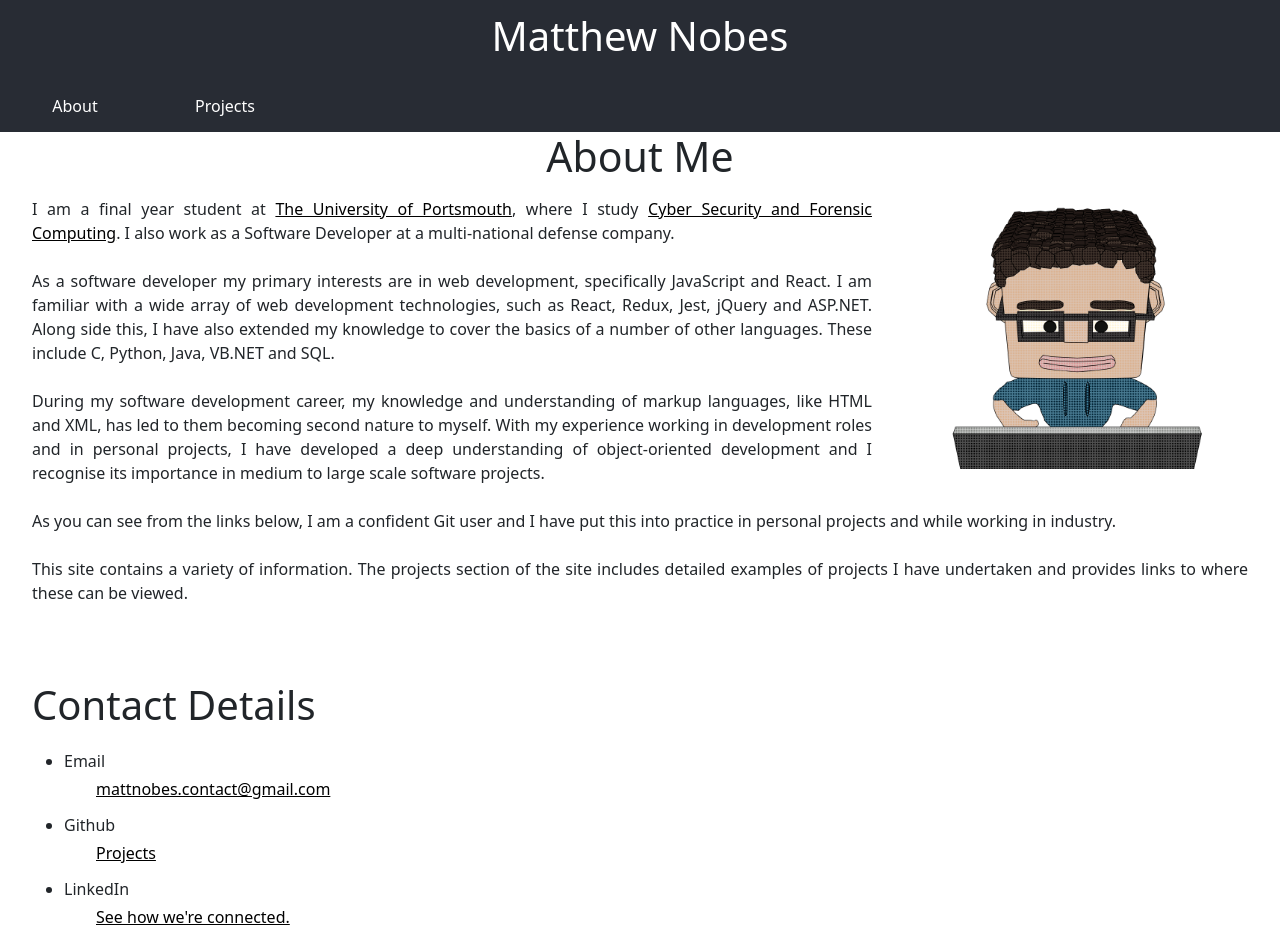
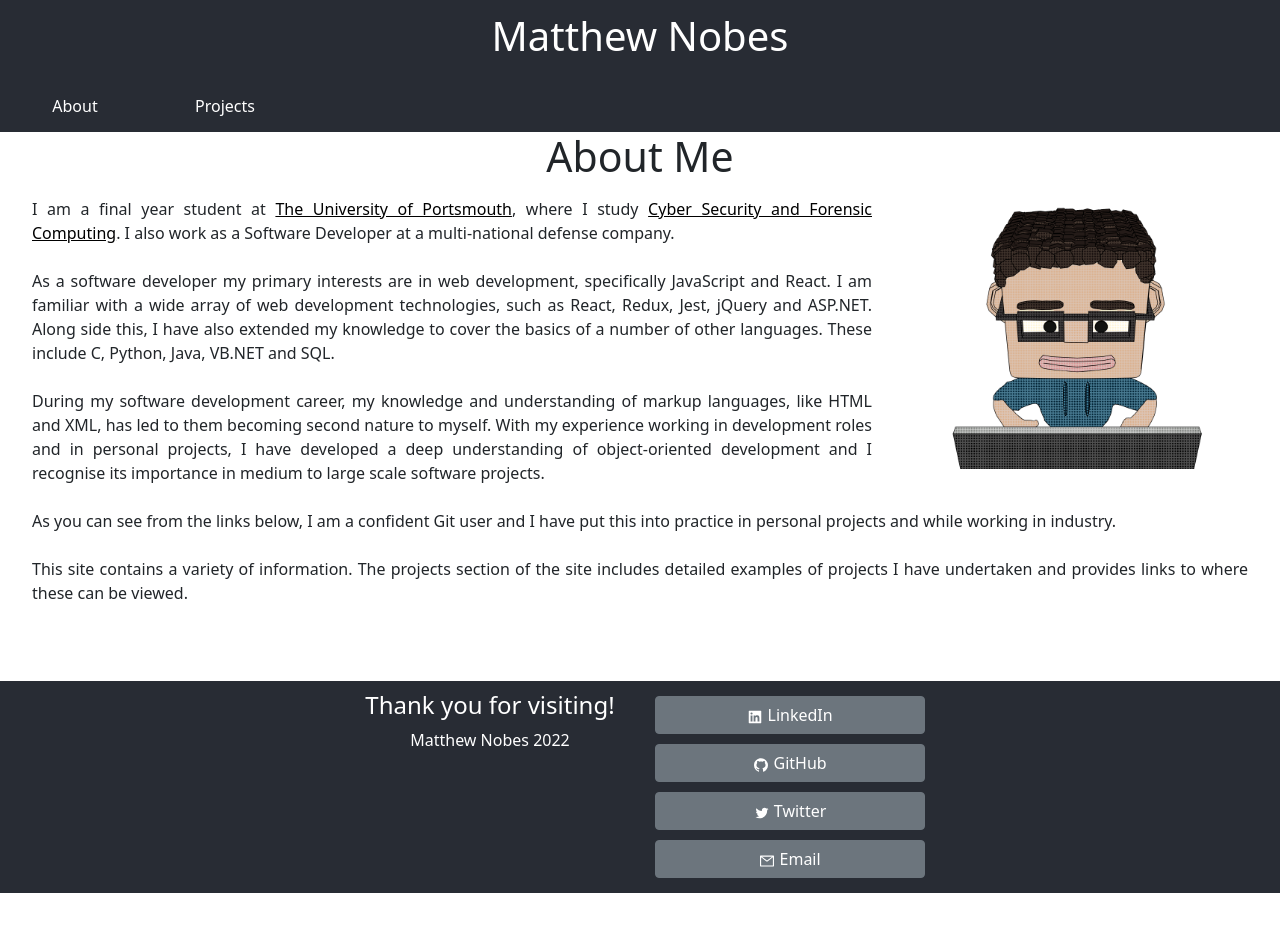
Before and after one commit to MatthewNobes/MatthewNobes.github.io, a React (Create React App) app: page / in a window 1280 px wide. Shown: the top 952 px of the page. After the commit the page ends 893 px from the top, so only its background shows below. Built offline with nearby package versions, Linux system fonts and the light colour scheme.

Commit message:
#26 removing old contact details section

```diff
--- a/src/features/Home/ContactDetails/ContactDetails.js
+++ /dev/null
@@ -1,42 +0,0 @@
-export const ContactDetails = () => (
-  <div className="Main-Content">
-    <h1 className="SubHeading">Contact Details </h1>
-    <div className="Main-Paragraph">
-      <ul className="Main-List">
-        <li>Email</li>
-        <dd>
-          <a
-            href="mailto:mattnobes.contact@gmail.com"
-            target="_blank"
-            rel="noreferrer"
-            aria-label="contact email"
-          >
-            mattnobes.contact@gmail.com
-          </a>
-        </dd>
-        <li>Github</li>
-        <dd>
-          <a
-            href="https://github.com/MatthewNobes"
-            target="_blank"
-            rel="noreferrer"
-            aria-label="github link"
-          >
-            Projects
-          </a>
-        </dd>
-        <li>LinkedIn</li>
-        <dd>
-          <a
-            href="https://www.linkedin.com/in/matthew-nobes-10b834156/"
-            target="_blank"
-            rel="noreferrer"
-            aria-label="linkedin link"
-          >
-            See how we're connected.
-          </a>
-        </dd>
-      </ul>
-    </div>
-  </div>
-);
--- a/src/features/Home/ContactDetails/index.js
+++ /dev/null
@@ -1,2 +0,0 @@
-import { ContactDetails } from "./ContactDetails";
-export default ContactDetails;
--- a/src/features/Home/Home.js
+++ b/src/features/Home/Home.js
@@ -1,5 +1,4 @@
 import "../../App.css";
-import ContactDetails from "./ContactDetails";
 import ProfileImage from "./ProfileImage";
 
 const Title = () => <h1 className="Main-Title">About Me</h1>;
@@ -51,6 +50,5 @@ export const Home = () => (
         provides links to where these can be viewed.
       </p>
     </div>
-    <ContactDetails />
   </div>
 );
```
